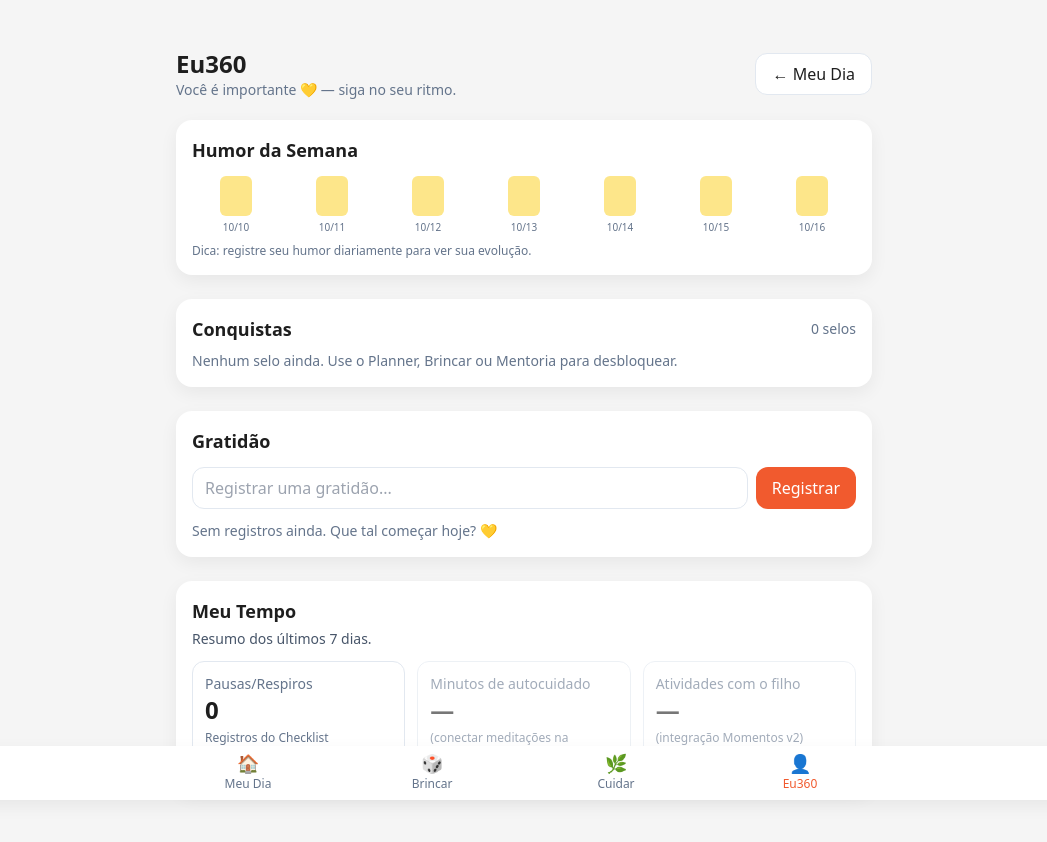
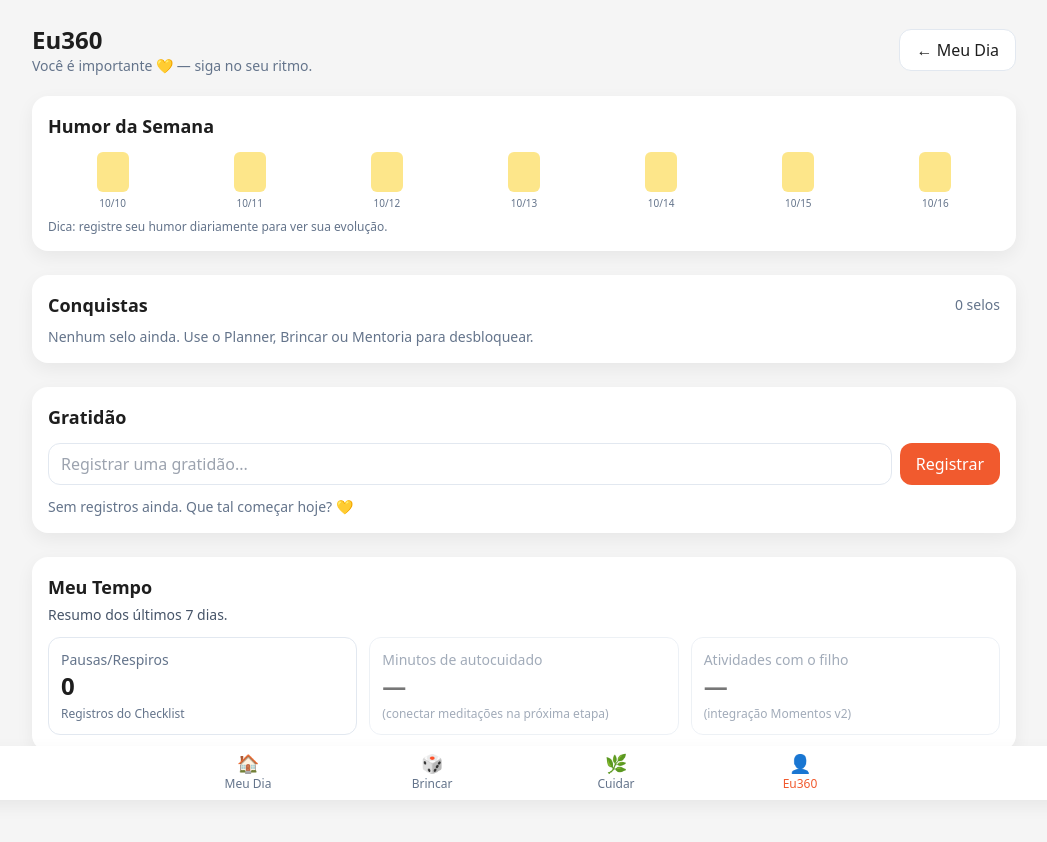
Before and after one commit to simonebrusco/materna360-app, a Next.js app in the folder materna360_starter/: page /eu360 in a window 1280 px wide. Shown: the top 842 px of the page, without its empty margins (116-1163 px from the left). Built offline with nearby package versions, Linux system fonts and the light colour scheme.

Commit message:
Update layout.jsx

```diff
--- a/materna360_starter/app/layout.jsx
+++ b/materna360_starter/app/layout.jsx
@@ -1,18 +1,31 @@
 // app/layout.jsx
 import "./globals.css";
-import Toaster from "../components/Toaster";
-import BottomNav from "../components/BottomNav";
 
-export const metadata = { title: "Materna360", description: "App" };
+// 🔸 inicializa o listener de gamificação no cliente
+import ClientInit from "../components/ClientInit.jsx";
+
+// 🔸 bottom nav global (um único menu em todas as páginas)
+import BottomNav from "../components/BottomNav.jsx";
+
+export const metadata = {
+  title: "Materna360",
+  description: "Bem-vinda ao seu cantinho de rotina leve, brincadeiras e autocuidado.",
+};
 
 export default function RootLayout({ children }) {
   return (
     <html lang="pt-BR">
-      <body className="antialiased bg-[var(--bg)] text-[var(--text)]">
-        {/* padding-bottom para não ficar atrás do menu */}
-        <div className="container-px py-6 pb-28">{children}</div>
+      <body className="bg-[#F5F5F5] text-[#1E1E1E] antialiased">
+        {/* Inicialização global do listener de badges */}
+        <ClientInit />
+
+        {/* Conteúdo das páginas (deixa espaço pro bottom nav) */}
+        <div className="min-h-[100dvh] pb-24">
+          {children}
+        </div>
+
+        {/* Bottom navigation fixo */}
         <BottomNav />
-        <Toaster />
       </body>
     </html>
   );
```
